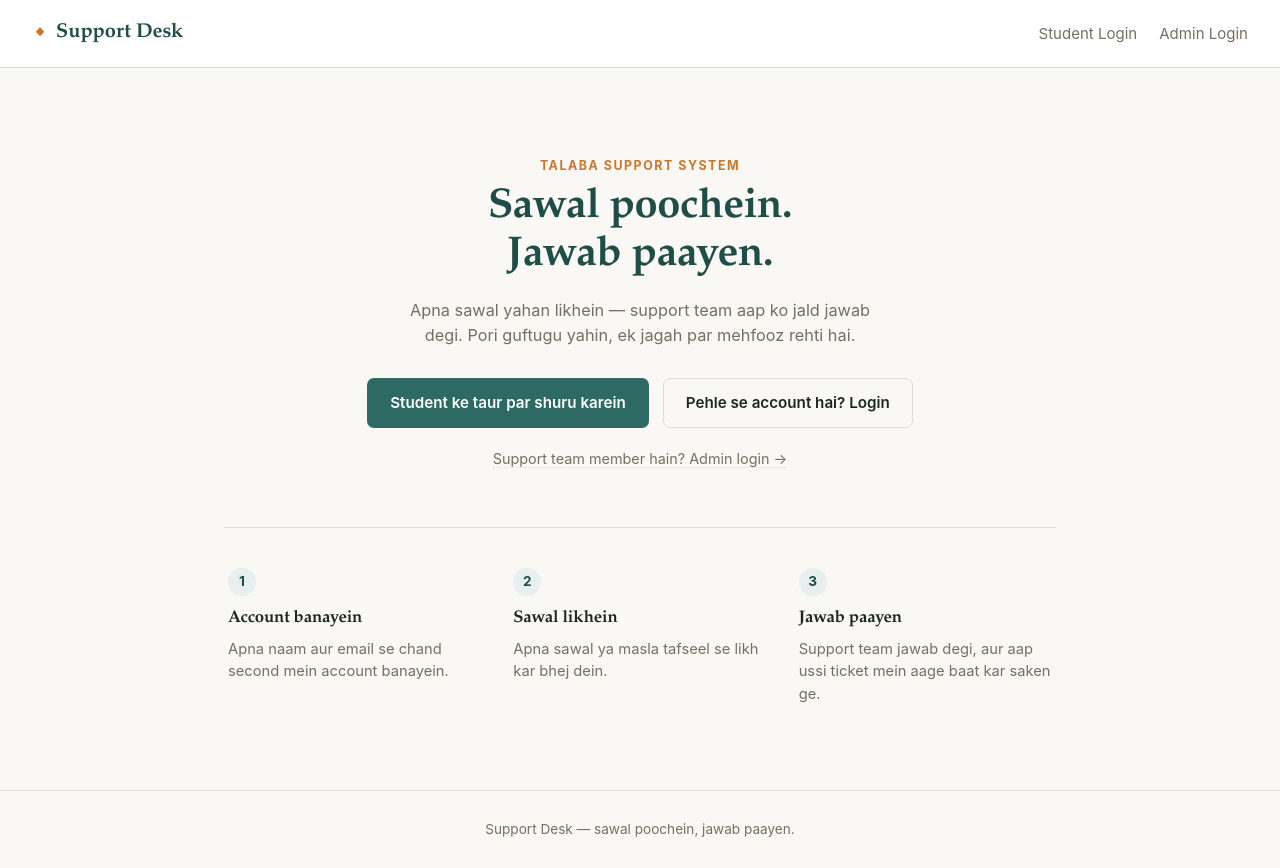
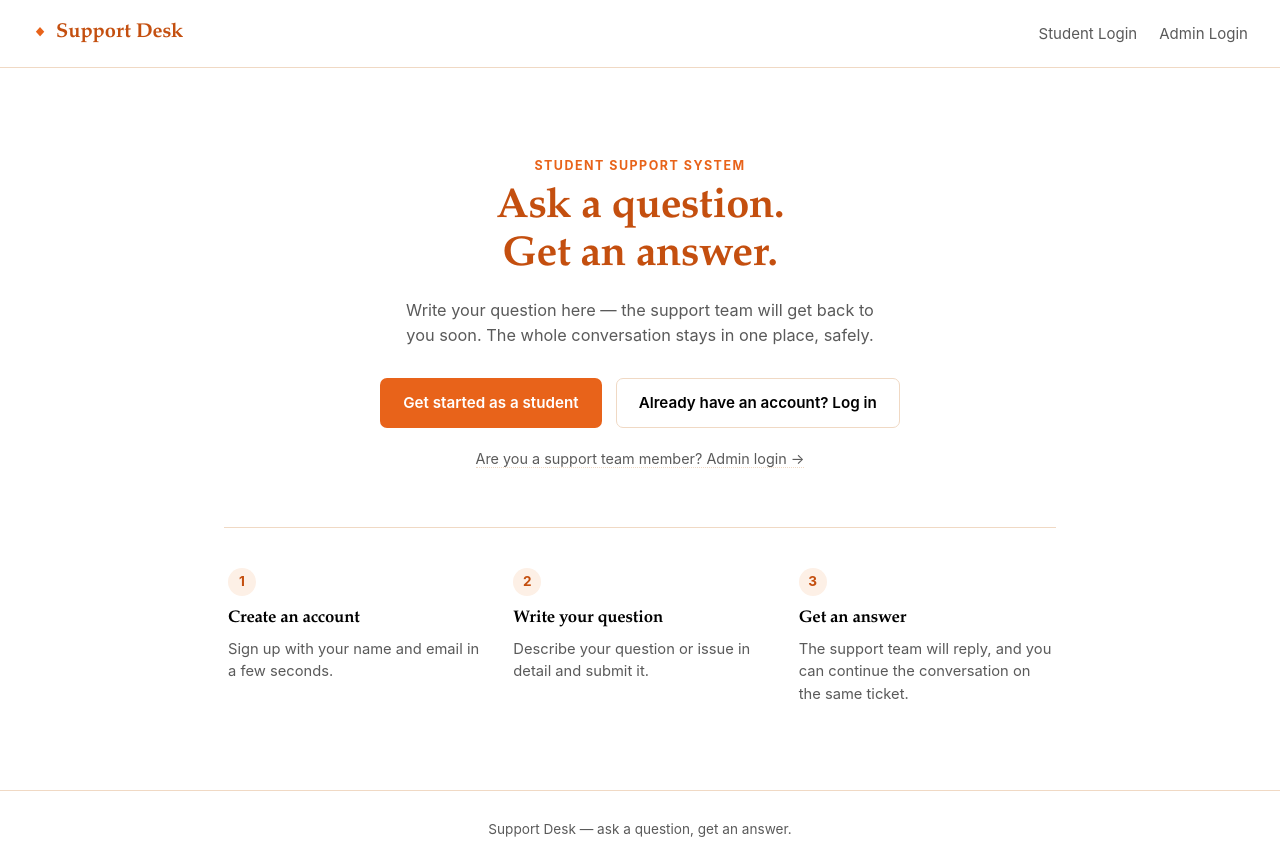
Before and after one commit to Alpha786786786/support-ticket-system, a Flask app: page / in a window 1280 px wide. Run offline with Flask 3, Linux system fonts and the light colour scheme.

Commit message:
Add files via upload

```diff
--- a/app.py
+++ b/app.py
@@ -21,7 +21,7 @@ db = SQLAlchemy(app)
 
 login_manager = LoginManager(app)
 login_manager.login_view = 'student_login'
-login_manager.login_message = 'Pehle login karein.'
+login_manager.login_message = 'Please log in first.'
 login_manager.login_message_category = 'error'
 
 # ---------------------------------------------------------------------------
@@ -152,15 +152,15 @@ def student_signup():
         password = request.form.get('password', '')
 
         if not name or not email or not password:
-            flash('Tamam fields bharna zaroori hai.', 'error')
+            flash('Please fill in all fields.', 'error')
             return render_template('student_signup.html')
 
         if len(password) < 6:
-            flash('Password kam az kam 6 characters ka hona chahiye.', 'error')
+            flash('Password must be at least 6 characters.', 'error')
             return render_template('student_signup.html')
 
         if User.query.filter_by(email=email).first():
-            flash('Is email se pehle ek account mojood hai. Login karein.', 'error')
+            flash('An account with this email already exists. Please log in.', 'error')
             return render_template('student_signup.html')
 
         user = User(name=name, email=email)
@@ -169,7 +169,7 @@ def student_signup():
         db.session.commit()
 
         login_user(user)
-        flash('Khush amdeed! Aapka account ban gaya hai.', 'success')
+        flash('Welcome! Your account has been created.', 'success')
         return redirect(url_for('student_dashboard'))
 
     return render_template('student_signup.html')
@@ -189,7 +189,7 @@ def student_login():
             login_user(user)
             return redirect(url_for('student_dashboard'))
 
-        flash('Email ya password ghalat hai.', 'error')
+        flash('Incorrect email or password.', 'error')
 
     return render_template('student_login.html')
 
@@ -212,7 +212,7 @@ def admin_login():
             login_user(admin)
             return redirect(url_for('admin_dashboard'))
 
-        flash('Email ya password ghalat hai.', 'error')
+        flash('Incorrect email or password.', 'error')
 
     return render_template('admin_login.html')
 
@@ -262,7 +262,7 @@ def new_ticket():
         priority = request.form.get('priority', 'Normal')
 
         if not subject or not message:
-            flash('Subject aur sawal likhna zaroori hai.', 'error')
+            flash('Please write a subject and your question.', 'error')
             return render_template('new_ticket.html')
 
         ticket = Ticket(
@@ -274,7 +274,7 @@ def new_ticket():
         )
         db.session.add(ticket)
         db.session.commit()
-        flash('Aapka sawal bhej diya gaya hai. Jald hi jawab milega.', 'success')
+        flash('Your question has been submitted. You will get a reply soon.', 'success')
         return redirect(url_for('view_ticket', ticket_id=ticket.id))
 
     return render_template('new_ticket.html')
@@ -303,7 +303,7 @@ def view_ticket(ticket_id):
             ticket.updated_at = datetime.utcnow()
             db.session.add(reply)
             db.session.commit()
-            flash('Reply bhej diya gaya.', 'success')
+            flash('Reply sent.', 'success')
         return redirect(url_for('view_ticket', ticket_id=ticket.id))
 
     return render_template('view_ticket.html', ticket=ticket, is_admin=is_admin)
@@ -319,7 +319,7 @@ def close_ticket(ticket_id):
     ticket.status = 'Closed'
     ticket.updated_at = datetime.utcnow()
     db.session.commit()
-    flash('Ticket band kar diya gaya.', 'success')
+    flash('Ticket closed.', 'success')
     return redirect(url_for('view_ticket', ticket_id=ticket.id))
 
 
@@ -333,7 +333,7 @@ def reopen_ticket(ticket_id):
     ticket.status = 'Open'
     ticket.updated_at = datetime.utcnow()
     db.session.commit()
-    flash('Ticket dobara khol diya gaya.', 'success')
+    flash('Ticket reopened.', 'success')
     return redirect(url_for('view_ticket', ticket_id=ticket.id))
 
 
@@ -369,12 +369,12 @@ def admin_dashboard():
 
 @app.errorhandler(403)
 def forbidden(e):
-    return render_template('error.html', code=403, message='Aapko is page tak rasai nahi hai.'), 403
+    return render_template('error.html', code=403, message='You do not have access to this page.'), 403
 
 
 @app.errorhandler(404)
 def not_found(e):
-    return render_template('error.html', code=404, message='Ye page mojood nahi hai.'), 404
+    return render_template('error.html', code=404, message='This page does not exist.'), 404
 
 
 # ---------------------------------------------------------------------------
@@ -385,19 +385,19 @@ def not_found(e):
 def create_admin():
     """Usage: flask --app app.py create-admin"""
     import getpass
-    name = input('Admin ka naam: ').strip()
-    email = input('Admin ka email: ').strip().lower()
+    name = input('Admin name: ').strip()
+    email = input('Admin email: ').strip().lower()
     password = getpass.getpass('Password: ')
 
     if Admin.query.filter_by(email=email).first():
-        print('Is email se admin pehle se mojood hai.')
+        print('An admin with this email already exists.')
         return
 
     admin = Admin(name=name, email=email)
     admin.set_password(password)
     db.session.add(admin)
     db.session.commit()
-    print(f'Admin "{name}" ban gaya hai.')
+    print(f'Admin "{name}" has been created.')
 
 
 with app.app_context():
--- a/static/css/style.css
+++ b/static/css/style.css
@@ -1,20 +1,20 @@
 :root {
-  --ink: #1c2624;
-  --paper: #faf8f4;
+  --ink: #000000;
+  --paper: #ffffff;
   --paper-raised: #ffffff;
-  --line: #e2ddd2;
-  --teal: #2d6a63;
-  --teal-deep: #1f4d47;
-  --teal-tint: #e7f0ee;
-  --amber: #c9772f;
-  --amber-tint: #faf0e3;
-  --admin: #4a3f8c;
-  --admin-tint: #ece9f7;
-  --muted: #756f63;
-  --danger: #b8473c;
+  --line: #f0d9c4;
+  --teal: #e8631a;
+  --teal-deep: #c44f0f;
+  --teal-tint: #fdf0e6;
+  --amber: #e8631a;
+  --amber-tint: #fdf0e6;
+  --admin: #b8470f;
+  --admin-tint: #fbe9dd;
+  --muted: #5a5a5a;
+  --danger: #c0392b;
   --danger-tint: #fbeae8;
   --radius: 10px;
-  --serif: 'Iowan Old Style', 'Palatino Linotype', Georgia, 'Noto Nastaliq Urdu', serif;
+  --serif: 'Iowan Old Style', 'Palatino Linotype', Georgia, serif;
   --sans: -apple-system, BlinkMacSystemFont, 'Segoe UI', 'Inter', 'Noto Sans', Arial, sans-serif;
 }
 
@@ -196,7 +196,7 @@ h1, h2, h3 {
 .btn-primary:hover { background: var(--teal-deep); }
 
 .btn-admin { background: var(--admin); color: #fff; }
-.btn-admin:hover { background: #3a3170; }
+.btn-admin:hover { background: #8f3608; }
 
 .btn-ghost { background: transparent; color: var(--ink); border-color: var(--line); }
 .btn-ghost:hover { border-color: var(--muted); }
@@ -415,7 +415,7 @@ h1, h2, h3 {
   padding: 18px 20px;
 }
 
-.thread-msg-admin { background: var(--admin-tint); border-color: #d8d2ec; }
+.thread-msg-admin { background: var(--admin-tint); border-color: #f0c9a8; }
 .thread-msg-original { border-left: 3px solid var(--amber); }
 
 .thread-msg-head { display: flex; align-items: center; gap: 10px; margin-bottom: 10px; }
--- a/templates/base.html
+++ b/templates/base.html
@@ -1,5 +1,5 @@
 <!doctype html>
-<html lang="ur" dir="ltr">
+<html lang="en" dir="ltr">
 <head>
   <meta charset="utf-8">
   <meta name="viewport" content="width=device-width, initial-scale=1">
@@ -17,8 +17,8 @@
         {% if current_is_admin() %}
           <a href="{{ url_for('admin_dashboard') }}">Dashboard</a>
         {% else %}
-          <a href="{{ url_for('student_dashboard') }}">Mere Tickets</a>
-          <a href="{{ url_for('new_ticket') }}" class="nav-cta">+ Naya Sawal</a>
+          <a href="{{ url_for('student_dashboard') }}">My Tickets</a>
+          <a href="{{ url_for('new_ticket') }}" class="nav-cta">+ New Question</a>
         {% endif %}
         <a href="{{ url_for('logout') }}" class="nav-logout">Logout</a>
       {% else %}
@@ -43,7 +43,7 @@
   </main>
 
   <footer class="footer">
-    <span>Support Desk &mdash; sawal poochein, jawab paayen.</span>
+    <span>Support Desk &mdash; ask a question, get an answer.</span>
   </footer>
 
 </body>
--- a/templates/error.html
+++ b/templates/error.html
@@ -5,6 +5,6 @@
 <section class="error-state">
   <p class="error-code">{{ code }}</p>
   <p class="error-message">{{ message }}</p>
-  <a href="{{ url_for('index') }}" class="btn btn-primary">Home par wapas jayein</a>
+  <a href="{{ url_for('index') }}" class="btn btn-primary">Go back home</a>
 </section>
 {% endblock %}
--- a/templates/index.html
+++ b/templates/index.html
@@ -1,37 +1,37 @@
 {% extends 'base.html' %}
-{% block title %}Support Desk — Sawal Poochein{% endblock %}
+{% block title %}Support Desk — Ask a Question{% endblock %}
 
 {% block content %}
 <section class="hero">
-  <p class="eyebrow">Talaba Support System</p>
-  <h1>Sawal poochein.<br>Jawab paayen.</h1>
-  <p class="hero-sub">Apna sawal yahan likhein — support team aap ko jald jawab degi. Pori guftugu yahin, ek jagah par mehfooz rehti hai.</p>
+  <p class="eyebrow">Student Support System</p>
+  <h1>Ask a question.<br>Get an answer.</h1>
+  <p class="hero-sub">Write your question here — the support team will get back to you soon. The whole conversation stays in one place, safely.</p>
 
   <div class="hero-actions">
-    <a href="{{ url_for('student_signup') }}" class="btn btn-primary">Student ke taur par shuru karein</a>
-    <a href="{{ url_for('student_login') }}" class="btn btn-ghost">Pehle se account hai? Login</a>
+    <a href="{{ url_for('student_signup') }}" class="btn btn-primary">Get started as a student</a>
+    <a href="{{ url_for('student_login') }}" class="btn btn-ghost">Already have an account? Log in</a>
   </div>
 
   <div class="hero-admin">
-    <a href="{{ url_for('admin_login') }}">Support team member hain? Admin login &rarr;</a>
+    <a href="{{ url_for('admin_login') }}">Are you a support team member? Admin login &rarr;</a>
   </div>
 </section>
 
 <section class="how-it-works">
   <div class="step">
     <span class="step-num">1</span>
-    <h3>Account banayein</h3>
-    <p>Apna naam aur email se chand second mein account banayein.</p>
+    <h3>Create an account</h3>
+    <p>Sign up with your name and email in a few seconds.</p>
   </div>
   <div class="step">
     <span class="step-num">2</span>
-    <h3>Sawal likhein</h3>
-    <p>Apna sawal ya masla tafseel se likh kar bhej dein.</p>
+    <h3>Write your question</h3>
+    <p>Describe your question or issue in detail and submit it.</p>
   </div>
   <div class="step">
     <span class="step-num">3</span>
-    <h3>Jawab paayen</h3>
-    <p>Support team jawab degi, aur aap ussi ticket mein aage baat kar saken ge.</p>
+    <h3>Get an answer</h3>
+    <p>The support team will reply, and you can continue the conversation on the same ticket.</p>
   </div>
 </section>
 {% endblock %}
```
Also changed, not shown: templates/admin_dashboard.html (+5 -5 lines), templates/admin_login.html (+4 -4 lines), templates/new_ticket.html (+9 -9 lines), templates/student_dashboard.html (+8 -8 lines), templates/student_login.html (+6 -6 lines), templates/student_signup.html (+9 -9 lines), templates/view_ticket.html (+8 -8 lines).
